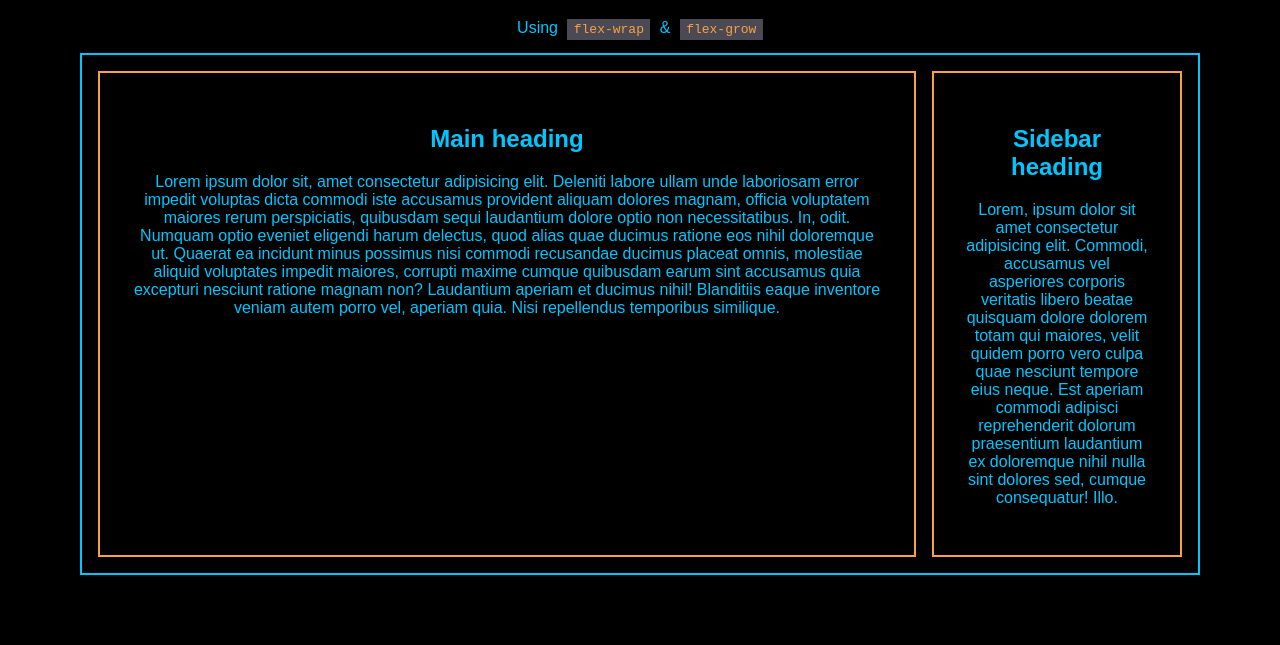
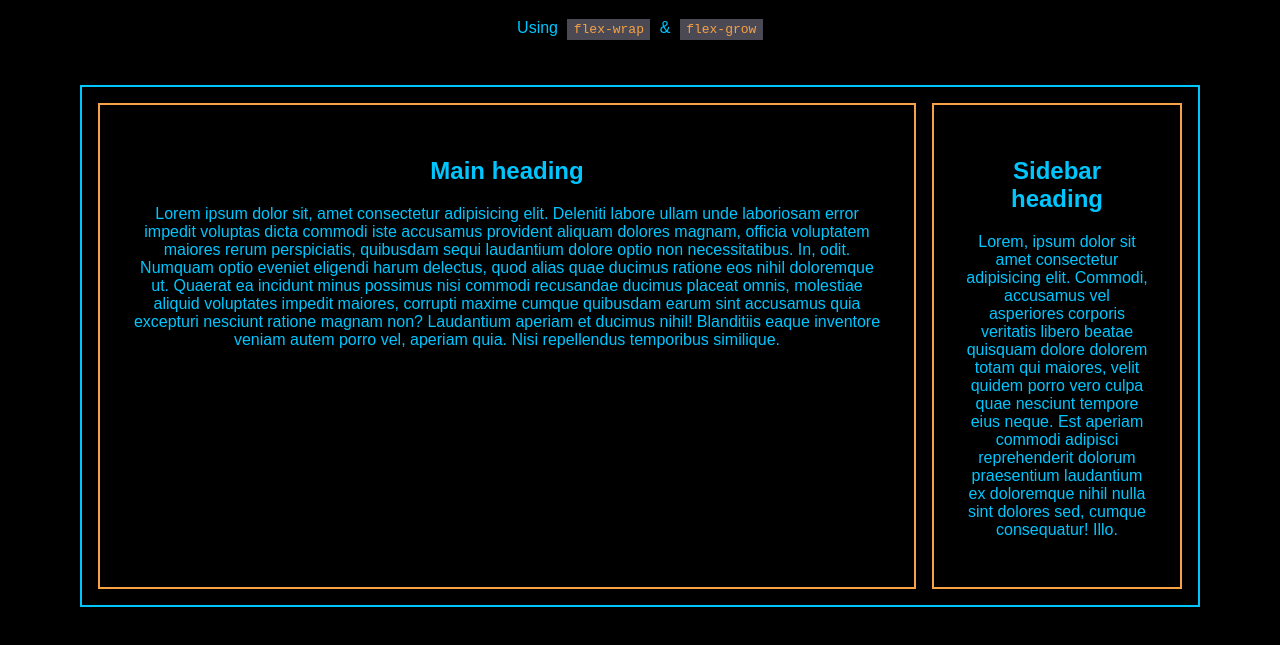
Before and after one commit to Islandstone89/sidebar-hack, a plain HTML site: page index.html in a window 1280 px wide. Shown: the part 85-730 px from the top of the page. Drawn offline with Linux system fonts and the light colour scheme.

Commit message:
Add files via upload
Added some vertical margin to the container.

```diff
--- a/style.css
+++ b/style.css
@@ -39,7 +39,7 @@ body {
     flex-wrap: wrap;
     gap: 1rem;
     max-width: 70rem;
-    margin-inline: auto;
+    margin: 3rem auto;
     border: 2px solid var(--clr-blue);
     padding: 1rem;
 }
```
